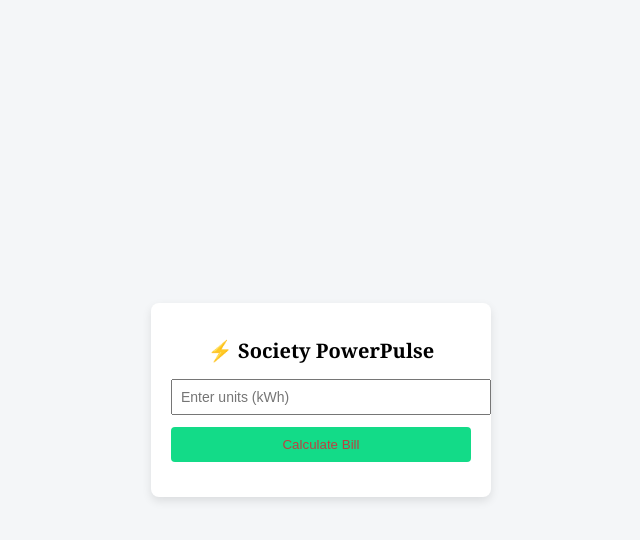
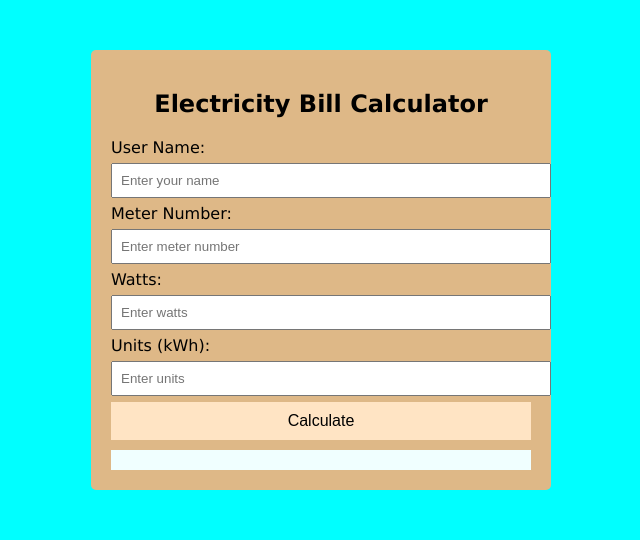
Before and after one commit to voxx7codehub-oss/html-files-, a plain HTML site: page day5/5-2.1.html in a window 1280 px wide. Shown: the whole page, without its empty margins (319-959 px from the left). Drawn offline with Linux system fonts and the light colour scheme.

Commit message:
Add files via upload

```diff
--- a/day5/5-2.1.html
+++ b/day5/5-2.1.html
@@ -1,90 +1,98 @@
 <!DOCTYPE html>
-<html lang="en">
+<html>
 <head>
-  <meta charset="UTF-8">
-  <meta name="viewport" content="width=device-width, initial-scale=1.0">
-  <title>Society PowerPulse</title>
+    <title>THE ELECTRICITY BILL CALCULATOR</title>
 
     <style>
         body {
-      font-family:Georgia, 'Times New Roman', Times, serif;
-      background-color: #f4f6f8;
-      display: flex;
-      justify-content: center;
-      align-items: center;
-      height: 100vh;
-      margin: 0;
+            font-family: 'Lucida Sans', Geneva, Verdana, sans-serif;
+            background-color: aqua;
         }
 
-    .card {
-      background: #ffffff;
+        .container {
+            width: 420px;
+            margin: 50px auto;
+            background: burlywood;
             padding: 20px;
-      width: 300px;
-      border-radius: 8px;
-      box-shadow: 0 4px 10px rgba(0,0,0,0.1);
-      text-align: center;
+            border-radius: 5px;
         }
 
-    h1 {
-      font-size: 20px;
-      margin-bottom: 15px;
+        h2 {
+            text-align: center;
         }
 
         input {
             width: 100%;
             padding: 8px;
-      margin-bottom: 12px;
-      font-size: 14px;
+            margin: 6px 0;
         }
 
         button {
             width: 100%;
             padding: 10px;
-      background-color: #13db88;
-      color: rgb(187, 66, 66);
+            background-color: bisque;
             border: none;
             cursor: pointer;
-      border-radius: 4px;
-    }
-
-    button:hover {
-      background-color: #e4d50d;
+            font-size: 16px;
         }
 
         .result {
-      margin-top: 15px;
+            margin-top: 10px;
+            background-color: azure;
             font-weight: bold;
+            padding: 10px;
         }
     </style>
 </head>
 
 <body>
 
-  <div class="card">
-    <h1>⚡ Society PowerPulse</h1>
+<div class="container">
+    <h2>Electricity Bill Calculator</h2>
 
-    <input id="units" type="number" placeholder="Enter units (kWh)">
+    <label>User Name:</label>
+    <input type="text" id="username" placeholder="Enter your name">
 
-    <button onclick="calculateBill()">Calculate Bill</button>
+    <label>Meter Number:</label>
+    <input type="text" id="meter" placeholder="Enter meter number">
 
-    <div id="result" class="result"></div>
+    <label>Watts:</label>
+    <input type="number" id="watts" placeholder="Enter watts">
+
+    <label>Units (kWh):</label>
+    <input type="number" id="units" placeholder="Enter units">
+
+    <button onclick="calculateBill()">Calculate</button>
+
+    <div class="result" id="result"></div>
 </div>
 
 <script>
 function calculateBill() {
-      const units = document.getElementById("units").value;
-      const ratePerUnit = 6; // basic example rate
-      const result = document.getElementById("result");
+    var username = document.getElementById("username").value;
+    var meter = document.getElementById("meter").value;
+    var watts = Number(document.getElementById("watts").value);
+    var units = Number(document.getElementById("units").value);
+    var rate = 5;
 
-      if (units === "" || units <= 0) {
-        result.textContent = "Please enter valid units";
+    var result = document.getElementById("result");
+
+    if (username === "" || meter === "" || watts <= 0 || units <= 0) {
+        result.innerHTML = "Please fill all fields correctly.";
         result.style.color = "red";
-        return;
+    } else {
+        var bill = units * rate;
+
+        result.style.color = "green";
+        result.innerHTML = `
+            User Name: ${username}<br>
+            Meter Number: ${meter}<br>
+            Watts: ${watts} W<br>
+            Units Consumed: ${units} kWh<br>
+            <hr>
+            Total Bill Amount: ₹ ${bill.toFixed(2)}
+        `;
     }
-
-      const bill = units * ratePerUnit;
-      result.textContent = "Estimated Bill: ₹" + bill;
-      result.style.color = "green";
 }
 </script>
 
```
Lines whose indentation alone changed are shown as unchanged.
